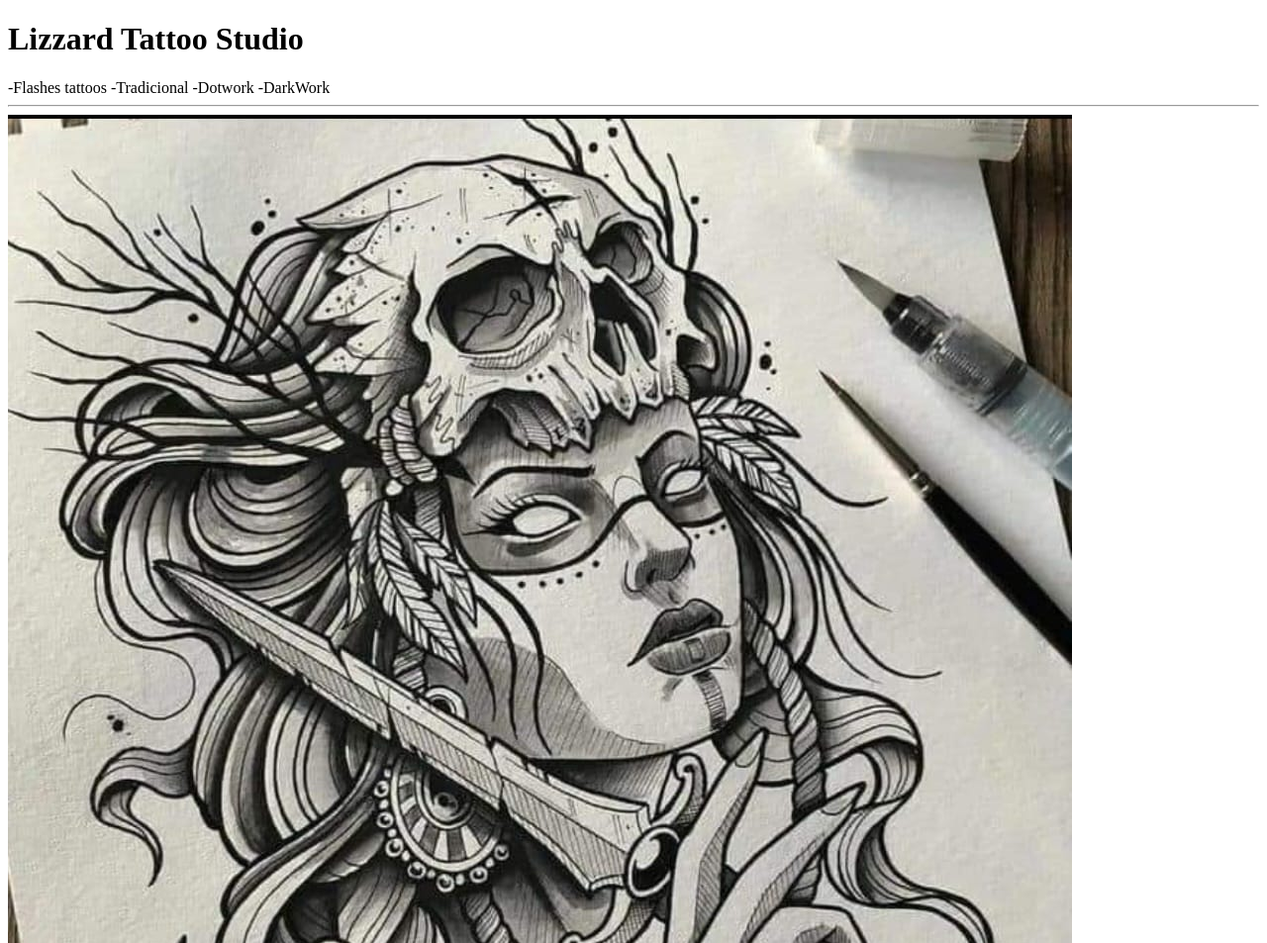
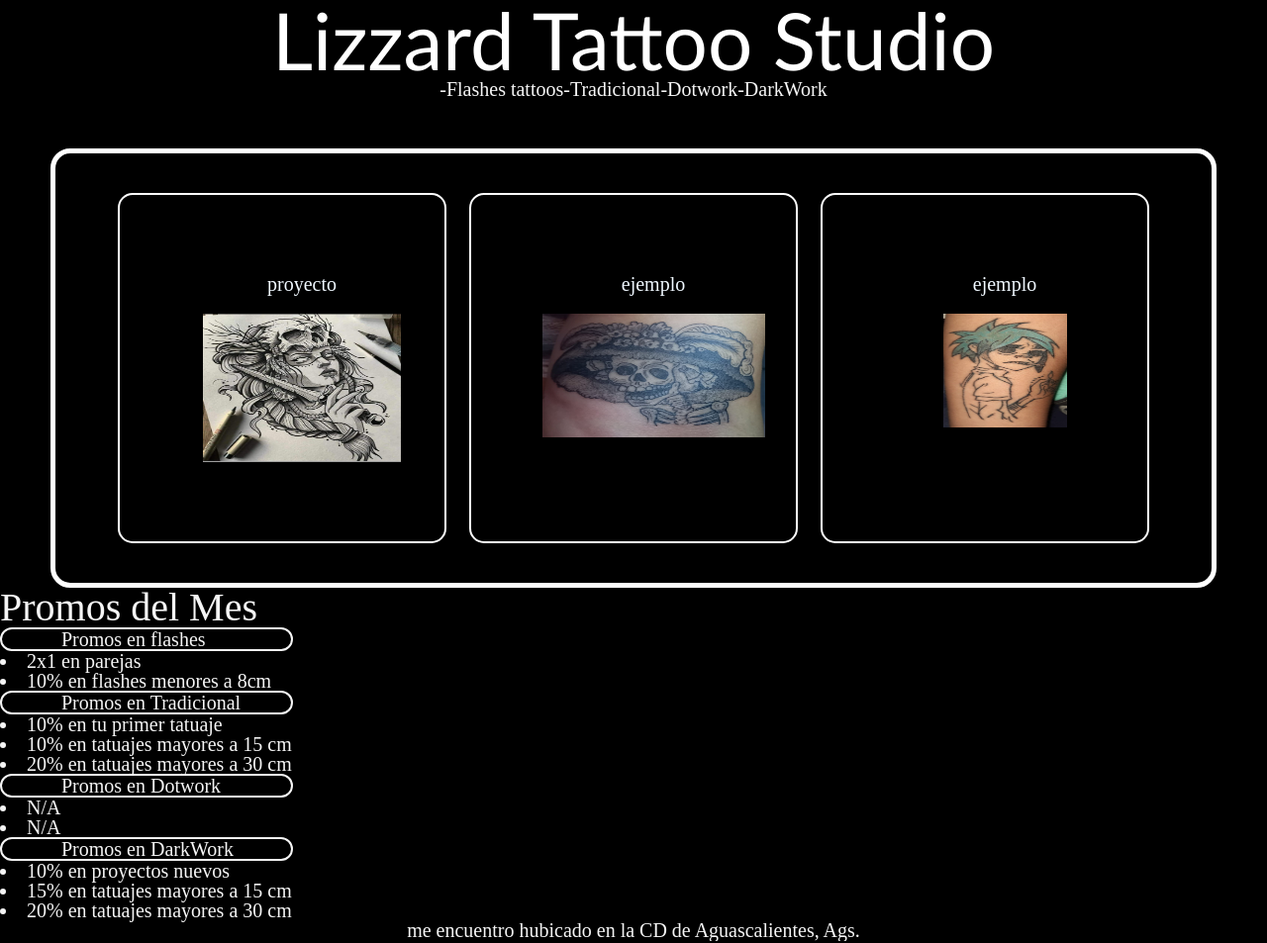
Before and after one commit to leo100486/First-Commit-HTML-file, a plain HTML site: page Index.html in a window 1280 px wide. Shown: the top 953 px of the page at 99% size. Drawn offline with Linux system fonts and the light colour scheme.

Commit message:
tarea css

```diff
--- a/Index.html
+++ b/Index.html
@@ -2,54 +2,70 @@
 <html lang="es">
     <head>
         <title>Mi primer página web</title>
+        <link rel="stylesheet"  href="./reset.css"/>
+        <link rel="stylesheet"  href="./estilos.css" />
     </head>
 
-    <body>
+    <body class="fondo">
 
         <header>
+    <p class="miTexto" id="tituloPrincipal"> Lizzard Tattoo Studio</p>
 
-            <h1>Lizzard Tattoo Studio</h1>
 
+<P class="miTextoD">
         <span> -Flashes tattoos </span>
         <span> -Tradicional </span>
         <span> -Dotwork </span>
         <span> -DarkWork </span>
-
+      </P>
         </header>
 
-<hr />
 
-<main>
 
-  <img src="./tattoo.jpg"/>
+<main class="miTextor">
+<div id="cards-conteiner">
+<div class="cards">
+  <h1 class="title">proyecto</h1>
+    <img src="./tattoo.jpg" class="logo"/>
+</div>
+<div class="cards">
+  <h1 class="title">ejemplo</h1>
+    <img src="./catrina.jpg" class="log2"/>
+</div>
+<div class="cards">
+  <h1 class="title">ejemplo</h1>
+  <img src="./gorillas.jpg" class="log1"/>
+</div>
+</div>
+  <section>
+<div >
 
-  <section>
+    <h2 id="titulo" >Promos del Mes </h2>
+</div>
 
-    <h2>Promos del Mes </h2>
-<hr />
        <article>
-         <p>Promos en flashes</p>
+         <p class="recuadro">Promos en flashes</p>
 
          <li> 2x1 en parejas </li>
          <li>10% en flashes menores a 8cm</li>
        </article>
 
        <article>
-         <p>Promos en Tradicional</p>
+         <p class="recuadro" >Promos en Tradicional</p>
          <li>10% en tu primer tatuaje</li>
          <li>10% en tatuajes mayores a 15 cm</li>
          <li>20% en tatuajes mayores a 30 cm</li>
        </article>
 
        <article>
-         <p>Promos en Dotwork</p>
+         <p class="recuadro">Promos en Dotwork</p>
          <li>N/A</li>
          <li>N/A</li>
 
        </article>
 
        <article>
-         <P>Promos en DarkWork</P>
+         <P class="recuadro">Promos en DarkWork</P>
          <li>10% en proyectos nuevos</li>
          <li>15% en tatuajes mayores a 15 cm</li>
          <li>20% en tatuajes mayores a 30 cm</li>
@@ -58,12 +74,12 @@
         </section>
  </main>
 
-<hr />
+
 
     </body>
 
-    <footer>
-        <p> hubicado en la CD de Aguascalientes, Ags. </p>
+    <footer class="miTextoD">
+        <p> me encuentro hubicado en la CD de Aguascalientes, Ags. </p>
 
 
     </footer>
--- /dev/null
+++ b/estilos.css
@@ -0,0 +1,88 @@
+.fondo {
+    background-color: black;
+}
+
+.miTexto {
+  font-size: 5em;
+  color: white;
+
+}
+
+.miTextoD {
+    font-size: 20px;
+    color:whitesmoke;
+}
+.miTextor {
+  font-size: 20px;
+  color:whitesmoke;
+}
+.logo{
+  width: 200px;
+  height: 150px;
+}
+.log1{
+  width: 125px;
+  height: 115px;
+}
+.log2{
+  width: 225px;
+  height: 125px;
+
+}
+.cards{
+  border:2px solid white;
+  width:10vw;
+  border-radius: 15px;
+  padding: 4em 4em 4em 6em;
+  display: flex;
+  flex-direction: column;
+  gap:1em;
+  align-items: center;
+}
+.recuadro{
+  border:2px solid whitesmoke;
+  width: 15vw;
+  padding: 0em 2em 0em 3em;
+  border-radius: 15px;
+  transition: 1s;
+}
+.recuadro:hover{
+background-color: gray;
+}
+.title{
+  font-size: 20px;
+  color:aliceblue;
+
+}
+.miTextoD {
+  font-size: 20px;
+  color:whitesmoke;
+  display: flex;
+  flex-direction: row;
+  align-items: center;
+  justify-content: center;
+
+}
+#tituloPrincipal{
+  font-family:'Trebuchet MS', 'Lucida Sans Unicode', 'Lucida Grande', 'Lucida Sans', Arial, sans-serif;
+  display: flex;
+  flex-direction: column;
+  align-items: center;
+}
+
+#titulo{
+  font-size: 40px;
+}
+
+#cards-conteiner{
+  width: 85vw;
+  margin: auto;
+  margin-top: 2.5em;
+  border: 5px solid white;
+  border-radius: 20px;
+  padding: 2em;
+  display: flex;
+  flex-direction: row;
+  justify-content: space-evenly;
+
+}
--- /dev/null
+++ b/reset.css
@@ -0,0 +1,48 @@
+/* Reset básico de estilos */
+html, body, div, span, applet, object, iframe,
+h1, h2, h3, h4, h5, h6, p, blockquote, pre,
+a, abbr, acronym, address, big, cite, code,
+del, dfn, em, img, ins, kbd, q, s, samp,
+small, strike, strong, sub, sup, tt, var,
+b, u, i, center,
+dl, dt, dd, ol, ul, li,
+fieldset, form, label, legend,
+table, caption, tbody, tfoot, thead, tr, th, td,
+article, aside, canvas, details, embed,
+figure, figcaption, footer, header, hgroup,
+menu, nav, output, ruby, section, summary,
+time, mark, audio, video {
+    margin: 0;
+    padding: 0;
+    border: 0;
+    font-size: 100%;
+    font: inherit;
+    vertical-align: baseline;
+}
+
+/* Correcciones para HTML5 */
+article, aside, details, figcaption, figure,
+footer, header, hgroup, menu, nav, section {
+    display: block;
+}
+
+/* Ajuste de márgenes */
+body {
+    line-height: 1;
+}
+
+/* Listas sin viñetas */
+ol, ul {
+    list-style: none;
+}
+
+/* Elementos de enlace predeterminados */
+a {
+    text-decoration: none;
+    color: inherit;
+}
+
+/* Cambio de cursor predeterminado en enlaces */
+a:hover {
+    cursor: pointer;
+}
```
Also changed, not shown: contacto.html (+11 -0 lines), catrina.jpg (added), gorillas.jpg (added).
